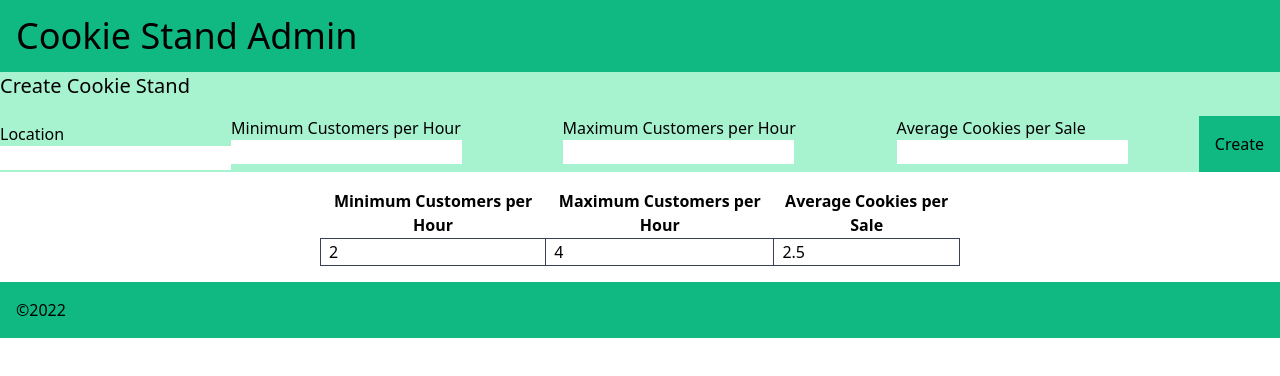
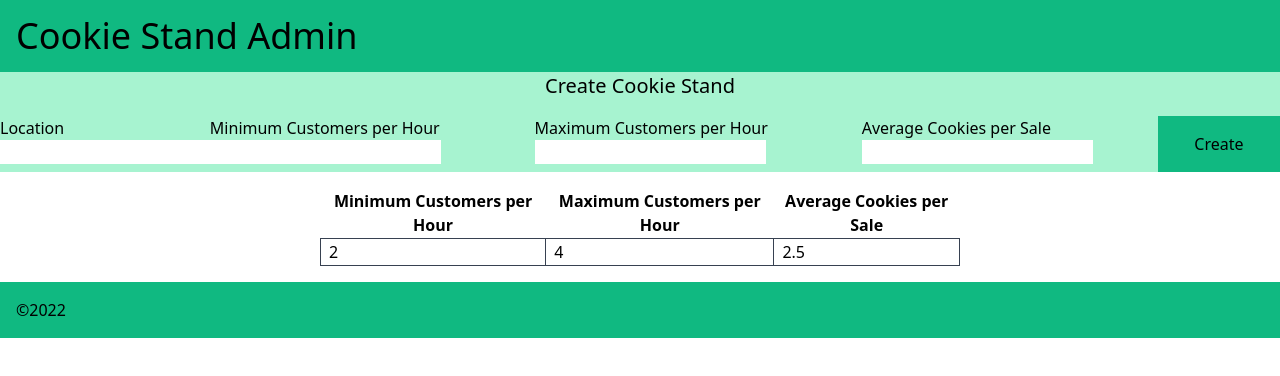
Before and after one commit to Fadab2/cookie-stand-admin, a Next.js app: page / in a window 1280 px wide. Shown: the top 376 px of the page. Built offline with nearby package versions, Linux system fonts and the light colour scheme.

Commit message:
added components

```diff
--- a/pages/index.tsx
+++ b/pages/index.tsx
@@ -16,13 +16,13 @@ const Home: NextPage = () => {
       </header>
       <main className="">
         <div className='justify-center bg-emerald-200'>
-        <legend className='flex items-center text-xl'>Create Cookie Stand</legend>
+        <h2 className='text-xl text-center '>Create Cookie Stand</h2>
         <form className='flex my-4 bg-emerald-200'>
 
-            <label> <div className="mt-1.5">Location</div>
-              <input type="text"/>
+            <label> <span className="mt-1.5">Location</span>
+              <input className='w-full' type="text"/>
             </label>
-
+            <div className='flex'>
              <label><span className="text-sl">Minimum Customers per Hour</span>
               <input type="number"
                />
@@ -35,7 +35,8 @@ const Home: NextPage = () => {
               <input type="number"
                />
             </label>
-          <button className="flex items-center justify-between p-4 bg-emerald-500">Create</button>
+          <button className="w-40 p-4 bg-emerald-500">Create</button>
+          </div>
           </form>
         </div>
         <table className='w-1/2 mx-auto my-4'>
--- a/tsconfig.json
+++ b/tsconfig.json
@@ -15,6 +15,6 @@
     "jsx": "preserve",
     "incremental": true
   },
-  "include": ["next-env.d.ts", "**/*.ts", "**/*.tsx"],
+  "include": ["next-env.d.ts", "**/*.ts", "**/*.tsx", "components/Head.js", "components/Header.js", "components/Footer.js", "components/main.js"],
   "exclude": ["node_modules"]
 }
```
Also changed, not shown: components/Footer.js (added), components/Head.js (added), components/Header.js (added), components/main.js (added).
